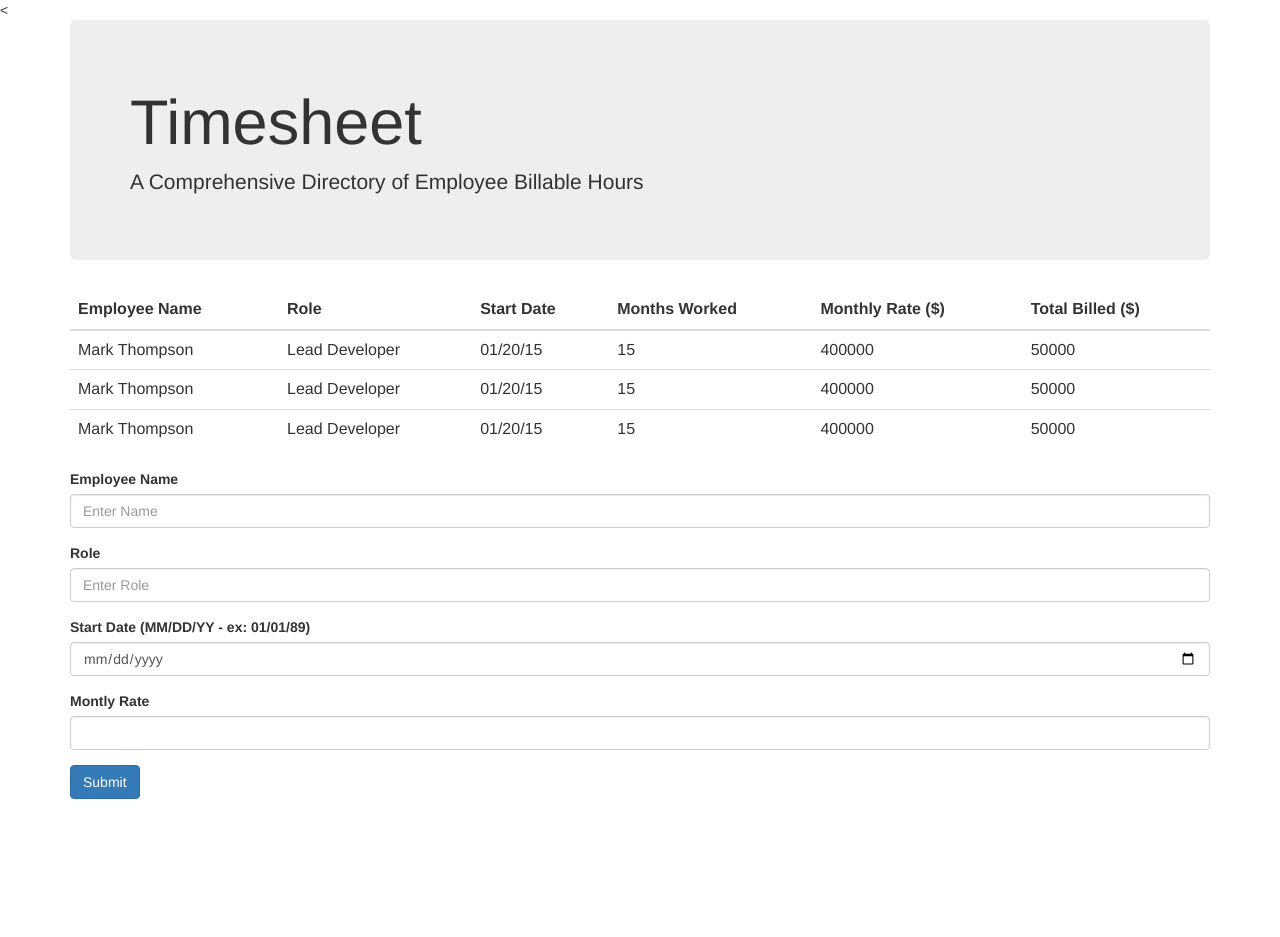
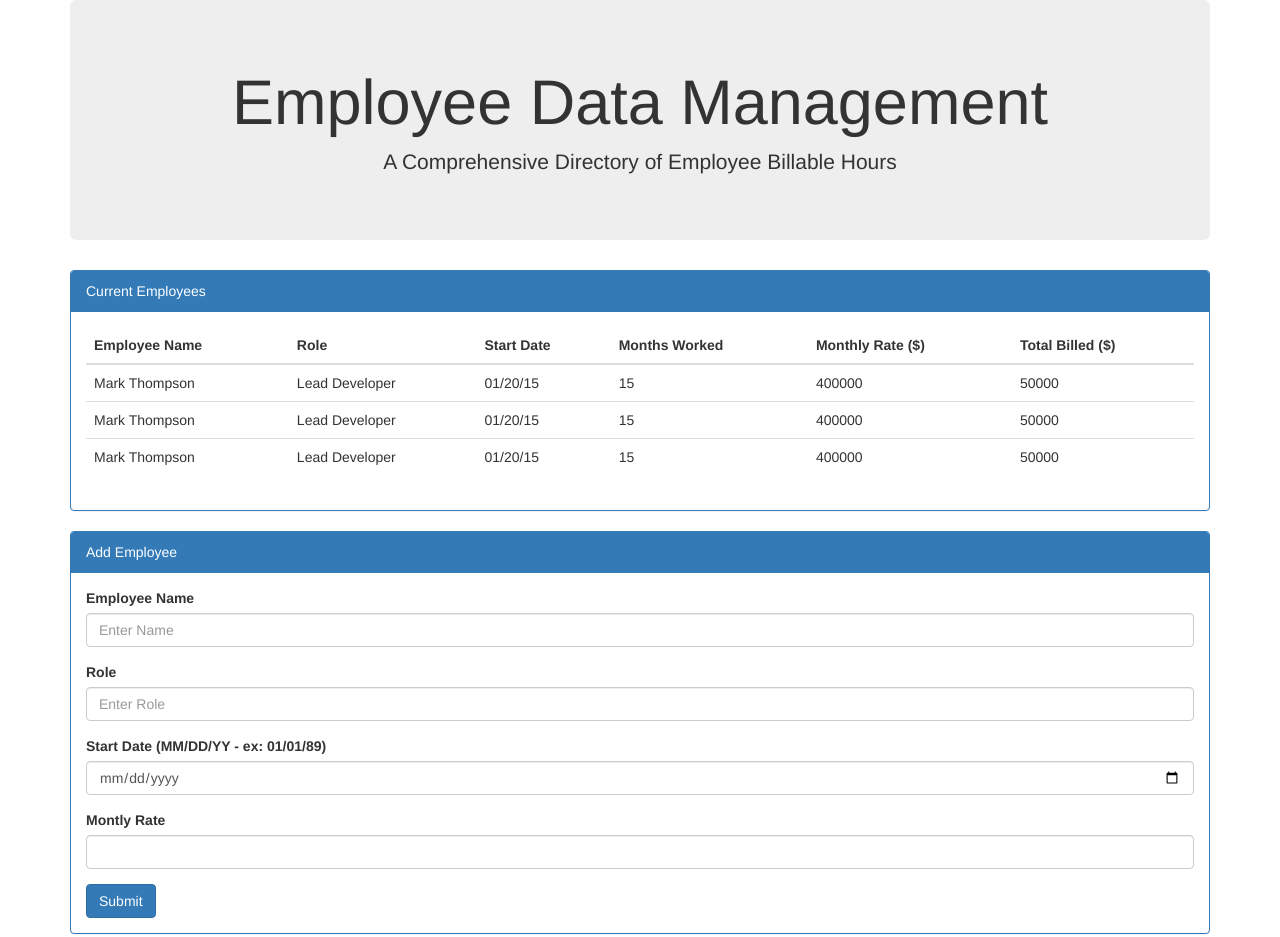
Before and after one commit to zwpleasant/timesheetApp, a plain HTML site: page index.html in a window 1280 px wide. Before the commit the page ends 813 px from the top, so only its background shows below. Drawn offline with nearby package versions, Linux system fonts and the light colour scheme.

Commit message:
tidy up formatting

```diff
--- a/index.html
+++ b/index.html
@@ -1,4 +1,4 @@
-<<!DOCTYPE html>
+<!DOCTYPE html>
 <html lang="en">
 
 <head>
@@ -9,7 +9,7 @@
     <link rel="stylesheet" href="https://maxcdn.bootstrapcdn.com/bootstrap/3.3.6/css/bootstrap.min.css" integrity="sha384-1q8mTJOASx8j1Au+a5WDVnPi2lkFfwwEAa8hDDdjZlpLegxhjVME1fgjWPGmkzs7"
         crossorigin="anonymous">
     <script src="https://www.gstatic.com/firebasejs/4.8.1/firebase.js"></script>
-
+    <script src="/app.js"></script>
 
 </head>
 
@@ -17,14 +17,18 @@
     <div class="container">
         <div class="row">
             <div class="col-md-12">
-                    <div class="jumbotron">
-                        <h1 class="display-3">Timesheet</h1>
+                <div class="jumbotron" style="text-align:center">
+                    <h1 class="display-3">Employee Data Management</h1>
                     <p class="lead">A Comprehensive Directory of Employee Billable Hours</p>
                 </div>
             </div>
         </div>
         <div class="row">
             <div class="col-md-12">
+                <div class="panel panel-primary">
+                    <div class="panel-heading">Current Employees</div>
+                    <div class="panel-body">
+
                         <table class="table">
                             <thead class="thead-dark">
                                 <tr>
@@ -64,12 +68,16 @@
                                 </tr>
                             </tbody>
                         </table>
-
                     </div>
-
+                </div>
+            </div>
         </div>
         <div class="row">
             <div class="col-md-12">
+                <div class="panel panel-primary">
+                    <div class="panel-heading">Add Employee</div>
+                    <div class="panel-body">
+
                         <form>
                             <div class="form-group">
                                 <label for="employeeName">Employee Name</label>
@@ -89,10 +97,9 @@
                             </div>
                             <button type="submit" class="btn btn-primary">Submit</button>
                         </form>
-                    </table>
-
                     </div>
-
+                </div>
+            </div>
         </div>
     </div>
 
```
Lines whose indentation alone changed are shown as unchanged.
